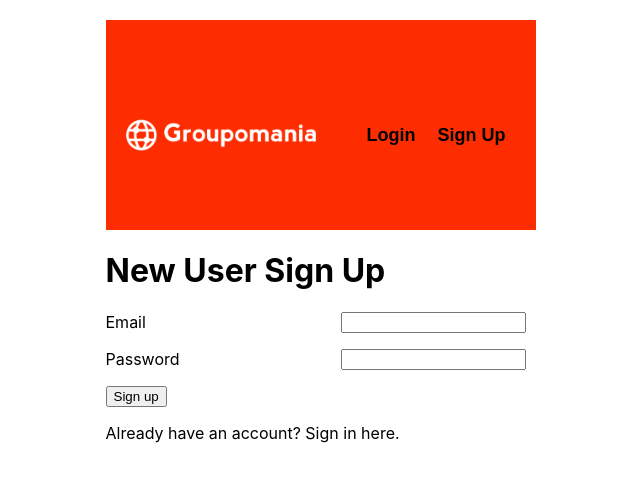
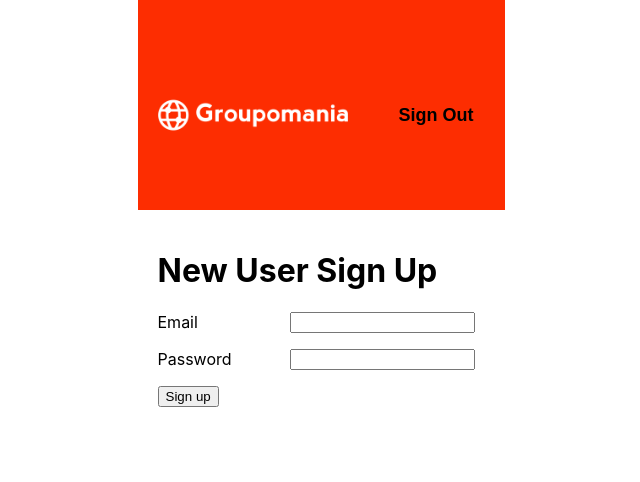
Before and after one commit to juliah90/p7-groupomania, a React (Create React App) app in the folder frontend/: page /signup in a window 1280 px wide. Shown: the top 482 px of the page, without its empty margins (324-964 px from the left). Built offline with nearby package versions, Linux system fonts and the light colour scheme; sample sign-in values are in the browser's storage.

Commit message:
fixed navigation issues

```diff
--- a/frontend/src/App.jsx
+++ b/frontend/src/App.jsx
@@ -1,24 +1,45 @@
 import './App.css';
+import React, { useState, useEffect } from 'react';
 import { BrowserRouter as Router, Routes, Route } from 'react-router-dom';
 import './pages/SignUpPage';
 import SignUpPage from './pages/SignUpPage';
 import HomePage from './pages/HomePage';
 import LoginPage from './pages/LoginPage';
 import UserProfilePage from './pages/UserProfilePage';
+import Header from './components/Header';
 import PrivateRoutes from './components/PrivateRoutes';
 
-//TODO add protected routes - session notes
 
 function App() {
+
+  const [isLoggedIn, setIsLoggedIn] = useState(false);
+
+  useEffect(() => {
+    const user = localStorage.getItem('user');
+    if (user) {
+      setIsLoggedIn(true);
+    }
+  }, []);
+
+  const handleLogin = () => {
+    setIsLoggedIn(true);
+  };
+
+  const handleLogout = () => {
+    localStorage.removeItem('user');
+    setIsLoggedIn(false);
+  };
+
   return (
     <Router>
+      <Header isLoggedIn={isLoggedIn} onLogout={handleLogout} />
       <Routes>
-        <Route path="/signup" element={<SignUpPage />} />
+        <Route path="/signup" element={<SignUpPage onLogin={handleLogin} />} />
         <Route element={<PrivateRoutes />}>
           <Route path="/home" element={<HomePage />} />
           <Route path="/profile" element={<UserProfilePage />} />
         </Route>
-        <Route path="/login" element={<LoginPage />} />
+        <Route path="/login" element={<LoginPage onLogin={handleLogin} />} />
       </Routes>
     </Router>
   );
--- a/frontend/src/components/Header.jsx
+++ b/frontend/src/components/Header.jsx
@@ -7,17 +7,19 @@ function Header({ isLoggedIn, onLogout }) {
     const navigate = useNavigate();
 
     const handleLogin = () => {
-        navigate('/home');//after login redirect
+        navigate('/login'); // Navigate to the login page
     };
 
     const handleSignUp = () => {
-        navigate('/home');//after signup, redirect
+        navigate('/signup'); // Navigate to the signup page
     };
 
     const handleLogout = () => {
-        //TODO clear user info from local storage
-        navigate('/login');// after log out, redirect
+        localStorage.removeItem('user');
+        onLogout();
+        navigate('/login');
     };
+
     return (
         <div className="containerHead">
             <img src={logo} alt="Company Logo" className="logo" />
--- a/frontend/src/pages/HomePage.jsx
+++ b/frontend/src/pages/HomePage.jsx
@@ -6,8 +6,6 @@ import ChatBox from '../components/ChatBox';
 function HomePage() {
   return (
     <div style={{ padding: 20 }}>
-      <Header />
-      { }
       <Navigation />
       { }
       <ChatBox />
--- a/frontend/src/pages/LoginPage.jsx
+++ b/frontend/src/pages/LoginPage.jsx
@@ -1,10 +1,9 @@
 import React, { useState } from 'react';
 import { useNavigate } from 'react-router-dom';
 import axios from 'axios';
-import Header from '../components/Header';
 import "../styles/login.css";
 
-function LoginPage() {
+function LoginPage({ onLogin }) {
     const [email, setEmail] = useState('');
     const [password, setPassword] = useState('');
     const [error, setError] = useState('');
@@ -18,6 +17,7 @@ function LoginPage() {
             const response = await axios.post("http://localhost:3000/api/auth/login", { email, password });
             // Store user information in local storage
             localStorage.setItem('user', JSON.stringify(response.data));
+            onLogin();
             // Redirect to home page
             Navigate('/home');
         } catch (error) {
@@ -32,7 +32,6 @@ function LoginPage() {
 
     return (
         <div style={{ padding: 20 }}>
-            <Header />
             <div>
                 <form id="login" onSubmit={handleSubmit}>
                     <h1>Login</h1>
@@ -62,7 +61,6 @@ function LoginPage() {
                     </p>
                 </form>
             </div>
-            <div className='newUserRedirect'>New user? Sign up here!</div>
         </div>
     );
 };
--- a/frontend/src/pages/SignUpPage.jsx
+++ b/frontend/src/pages/SignUpPage.jsx
@@ -32,7 +32,6 @@ function SignUpPage() {
 
     return (
         <div style={{ padding: 20 }}>
-            <Header />
             <div>
                 <form id="signup" onSubmit={handleSubmit}>
                     <h1>New User Sign Up</h1>
@@ -62,7 +61,6 @@ function SignUpPage() {
                     </p>
                 </form>
             </div>
-            <div className='signInRedirect'>Already have an account? Sign in here.</div>
         </div>
     );
 }
--- a/frontend/src/pages/UserProfilePage.jsx
+++ b/frontend/src/pages/UserProfilePage.jsx
@@ -7,8 +7,6 @@ import "../styles/profile.css"
 function UserProfilePage() {
     return (
         <div style={{ padding: 10 }}>
-            <Header />
-            { }
             <Navigation />
             { }
             <UserProfile />
```
